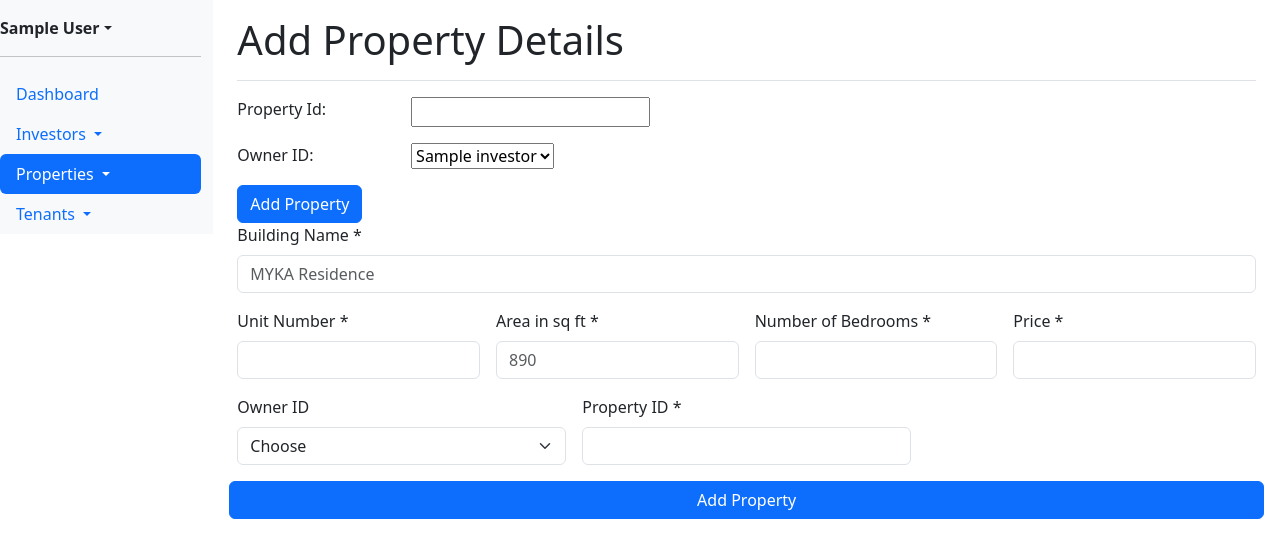
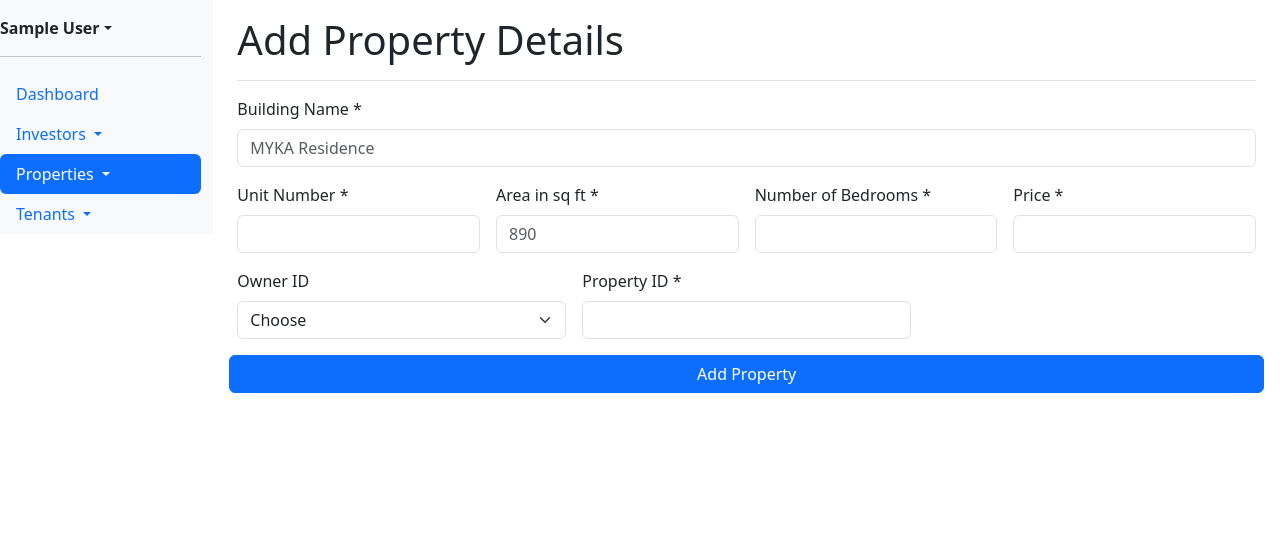
Before and after one commit to MY0usuf/Real-Estate-Management, a Flask app: page /add_property in a window 1280 px wide. Shown: the top 558 px of the page. Run offline with Flask 3, Linux system fonts and the light colour scheme; a user stored in the database is signed in; tables that the repository leaves empty hold one stand-in row (values such as "Sample post").

Commit message:
Update add_property.html

```diff
--- a/app/templates/add_property.html
+++ b/app/templates/add_property.html
@@ -3,60 +3,109 @@
 {% block title %}Property Management{% endblock %}
 {% block header %}Add Property Details{% endblock %}
 {% block content %}
-    <form method="POST" action="{{ url_for('add_property') }}">
-        <div class="row mb-3">
-            <div class="col-sm-2"><label for="property_id">Property Id:</label></div>
-            <div class="col-sm-1"><input type="text" id="property_id" name="property_id" required></div>
-        </div>
 
-        <div class="row mb-3">
-            <div class="col-sm-2"><label for="owner_id">Owner ID:</label></div>
-            <div class="col-sm-1">
-                <select id="owner_id" name="owner_id" required>
-                    {% for investor in investors %}
-                        <option value="{{ investor.id }}">{{ investor.name }}</option>
-                    {% endfor %}
-                </select>
-            </div>
-        </div>
-
-        <button type="submit" class="btn btn-primary">Add Property</button>
-    </form>
-
-    <form method="POST" class="row g-3">
+    <form method="POST" class="row g-3 needs-validation" action="{{ url_for('add_property') }}" novalidate>
         <div class="col-12">
-            <label for="building_name" class="form-label">Building Name *</label>
-            <input type="text" class="form-control" id="building_name" name="building_name" placeholder="MYKA Residence" required>
+            <label for="building_name" class="form-label ">Building Name *</label>
+            <input type="text" class="form-control " id="building_name" name="building_name" placeholder="MYKA Residence" required>
+            <div class="valid-feedback">
+                Looks good!
+              </div>
+            <div class="invalid-feedback">
+                Please provide a valid Building Name
+              </div>
         </div>
         <div class="col-md-3">
           <label for="unit_no" class="form-label">Unit Number *</label>
-          <input type="number" class="form-control" id="unit_no" name="unit_no" required>
+          <input type="text" class="form-control validation_required" id="unit_no" name="unit_no" required>
+          <div class="valid-feedback">
+            Looks good!
+          </div>
+            <div class="invalid-feedback">
+            Please provide a valid Unit Number
+          </div>
         </div>
         <div class="col-md-3">
           <label for="square_feet" class="form-label">Area in sq ft *</label>
-          <input type="number" class="form-control" id="square_feet" name="square_feet" placeholder="890" required>
+          <input type="number" class="form-control validation_required" id="square_feet" name="square_feet" placeholder="890" required>
+            <div class="valid-feedback">
+                Looks good!
+            </div>
+            <div class="invalid-feedback">
+                Please Enter a number
+            </div>
         </div>
         <div class="col-md-3">
             <label for="bedrooms" class="form-label">Number of Bedrooms *</label>
-            <input type="number" class="form-control" id="bedrooms" name="bedrooms" required>
+            <input type="text" class="form-control validation_required" id="bedrooms" name="bedrooms" required>
+            <div class="valid-feedback">
+                Looks good!
+            </div>
+            <div class="invalid-feedback">
+                Please Enter a valid number
+            </div>
         </div>
         <div class="col-md-3">
             <label for="price" class="form-label">Price *</label>
-            <input type="number" class="form-control" id="price" name="price" required>
+            <input type="number" class="form-control validation_required" id="price" name="price" required>
+            <div class="valid-feedback">
+                Looks good!
+            </div>
+            <div class="invalid-feedback">
+                Please Enter a number
+            </div>
         </div>
         <div class="col-md-4">
           <label for="owner_id" class="form-label">Owner ID</label>
           <select id="owner_id" name="owner_id" class="form-select" required>
-              <option selected>Choose</option>
+              <option selected  value="" >Choose</option>
             {% for investor in investors %}
                     <option value="{{ investor.name }}">{{ investor.name }}</option>
             {% endfor %}
           </select>
+            <div class="valid-feedback">
+                Looks good!
+            </div>
+            <div class="invalid-feedback">
+                Please Enter valid property id
+            </div>
         </div>
         <div class="col-md-4">
             <label for="property_id" class="form-label">Property ID *</label>
-            <input type="tex" class="form-control" id="property_id" name="property_id" required>
+            <input type="text" class="form-control" id="property_id" name="property_id" required>
+            <div class="valid-feedback">
+                Looks good!
+            </div>
+            <div class="invalid-feedback">
+                Please Enter valid property id
+            </div>
         </div>
         <button type="submit" class="btn btn-primary">Add Property</button>
       </form>
+
+      <script>
+      // Example starter JavaScript for disabling form submissions if there are invalid fields
+            (() => {
+            'use strict'
+
+            // Fetch all the forms we want to apply custom Bootstrap validation styles to
+            const forms = document.querySelectorAll('.needs-validation')
+
+            // Loop over them and prevent submission
+            Array.from(forms).forEach(form => {
+                form.addEventListener('submit', event => {
+                if (!form.checkValidity()) {
+                    event.preventDefault()
+                    event.stopPropagation()
+                }
+
+                form.classList.add('was-validated')
+                }, false)
+            })
+            })()
+
+
+
+    </script>
+
 {% endblock %}
```
